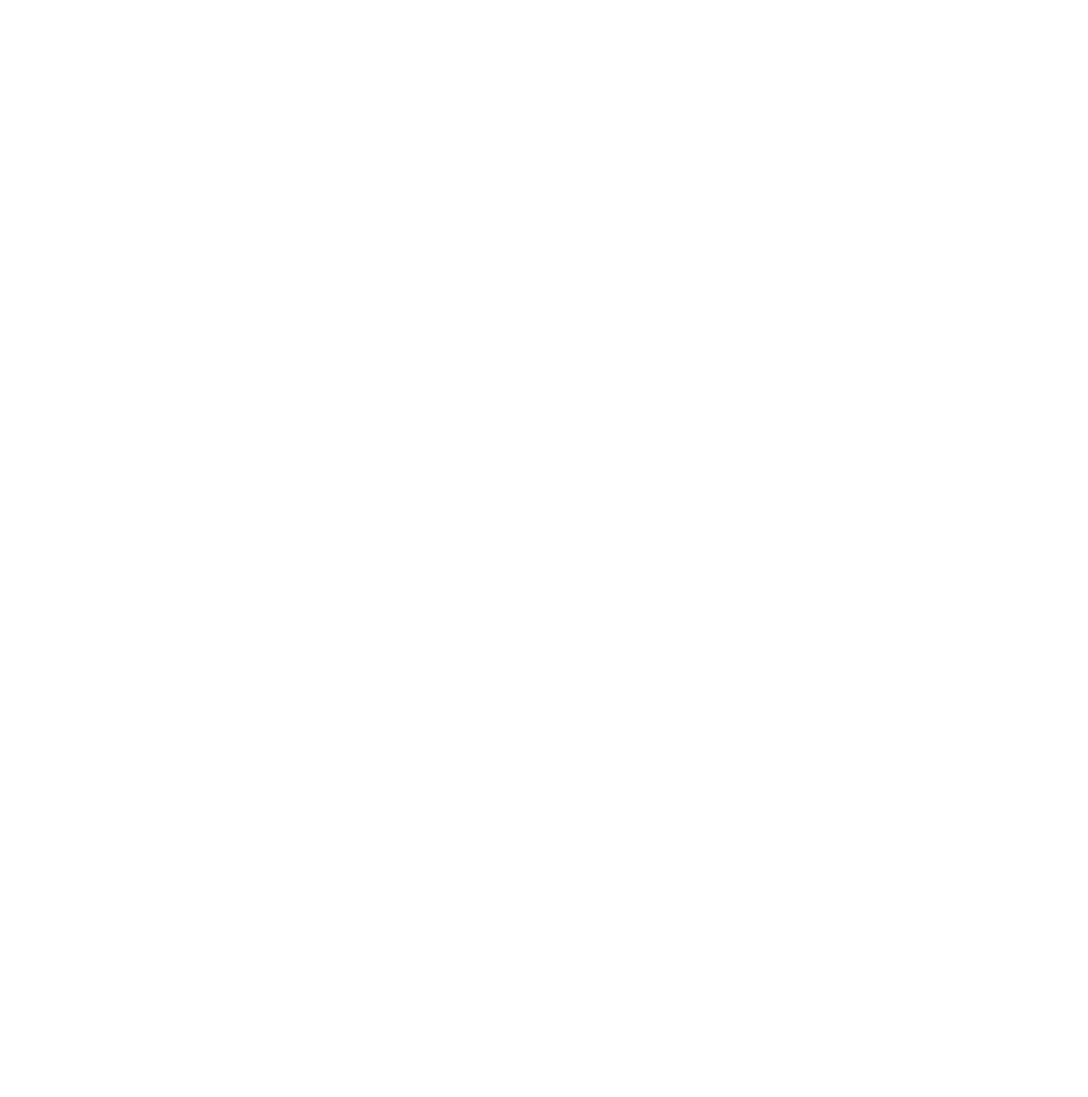
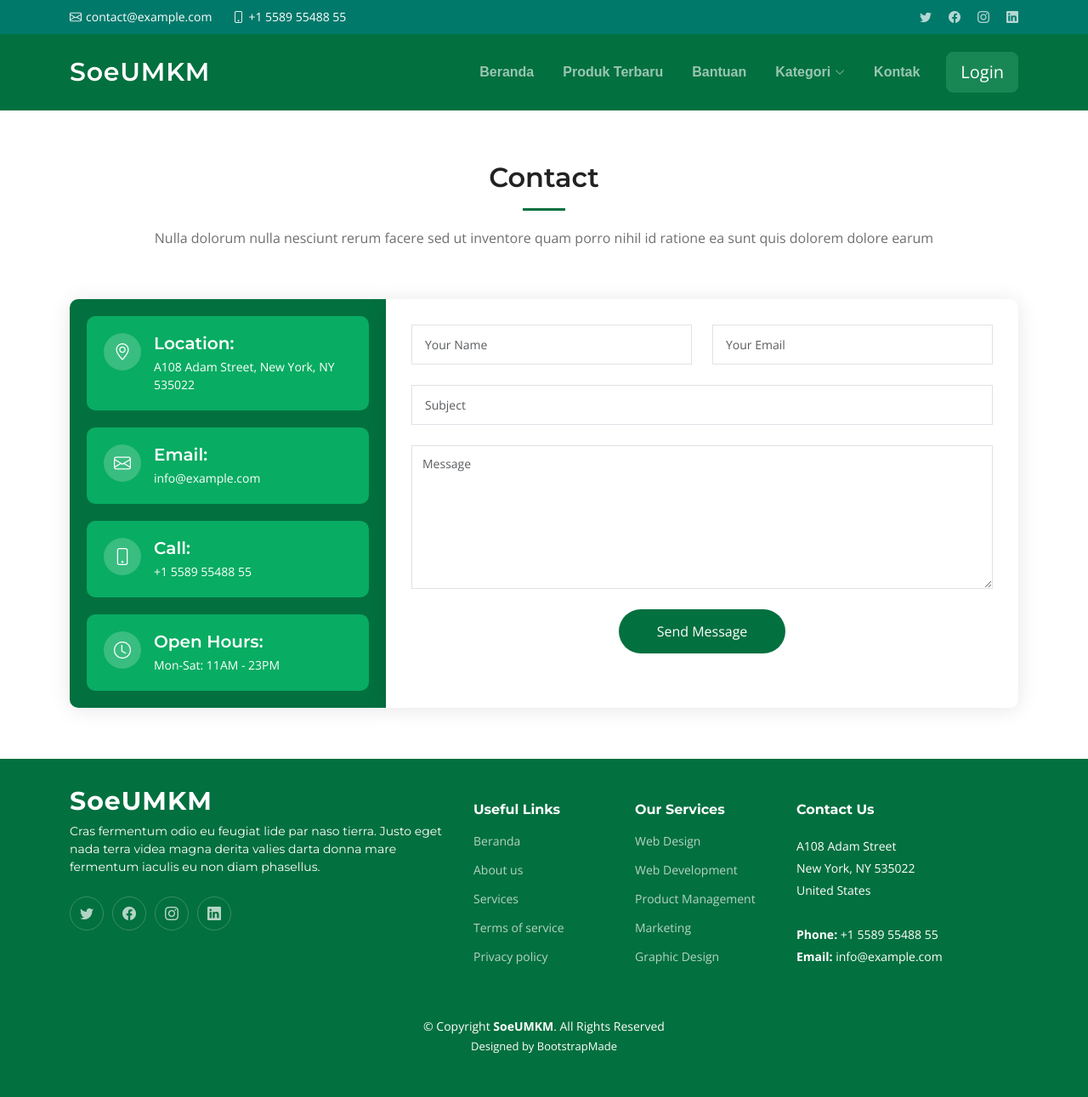
Before and after one commit to ekanugraha0211/promosiumkm, a plain HTML site: page kontak.html in a window 1280 px wide. Shown: the whole page at 85% size. Before the commit the page ends 800 px from the top, so only its background shows below. Drawn offline with nearby package versions, Linux system fonts and the light colour scheme.

Commit message:
perbaikan tampilan mobile

```diff
--- a/assets/css/main.css
+++ b/assets/css/main.css
@@ -321,7 +321,7 @@ section {
 }
 
 .header .logo h1 span {
-  color: #f96f59;
+  color: var(--color-secondary);
 }
 
 .sticked-header-offset {
@@ -498,7 +498,7 @@ section {
     inset: 0;
     padding: 50px 0 10px 0;
     margin: 0;
-    background: rgba(0, 131, 116, 0.9);
+    background: var(--color-primary);
     overflow-y: auto;
     transition: 0.3s;
     z-index: 9998;
@@ -554,8 +554,8 @@ section {
     padding: 10px 0;
     margin: 10px 20px;
     transition: all 0.5s ease-in-out;
-    background-color: #007466;
-    border: 1px solid #006459;
+    background-color: var(--color-primary);
+    border: 1px solid var(--color-secondary);
   }
 
   .navbar .dropdown>.dropdown-active,
@@ -1108,10 +1108,11 @@ section {
 /*--------------------------------------------------------------
 # Portfolio Section
 --------------------------------------------------------------*/
-/* .portfolio-flters {
+.portfolio-flters {
   display: flex;
   justify-content: center;
   gap: 10px;
+  margin-top: 10px;
 }
 
 .filter-btn {
@@ -1130,7 +1131,7 @@ section {
 
 .filter-active {
   background-color: #049956;
-}*/
+}
 
 .portfolio .portfolio-flters {
   padding: 0 0 20px 0;
@@ -1743,7 +1744,7 @@ section {
 
 .contact .info-item {
   width: 100%;
-  background-color: #009282;
+  background-color: #08ac62;
   margin-bottom: 20px;
   padding: 20px;
   border-radius: 10px;
--- a/kontak.html
+++ b/kontak.html
@@ -0,0 +1,252 @@
+<!DOCTYPE html>
+<html lang="en">
+<head>
+  <meta charset="utf-8">
+  <meta content="width=device-width, initial-scale=1.0" name="viewport">
+
+  <title>Soengenep UMKM</title>
+  <meta content="" name="description">
+  <meta content="" name="keywords">
+
+  <!-- Favicons -->
+  <link href="assets/img/logo.png" rel="icon">
+  <!-- <link href="assets/img/fashion.png" rel="icon"> -->
+  <link href="assets/img/apple-touch-icon.png" rel="apple-touch-icon">
+
+
+  <!-- Google Fonts -->
+  <link rel="preconnect" href="https://fonts.googleapis.com">
+  <link rel="preconnect" href="https://fonts.gstatic.com" crossorigin>
+  <link href="https://fonts.googleapis.com/css2?family=Open+Sans:ital,wght@0,300;0,400;0,500;0,600;0,700;1,300;1,400;1,600;1,700&family=Montserrat:ital,wght@0,300;0,400;0,500;0,600;0,700;1,300;1,400;1,500;1,600;1,700&family=Raleway:ital,wght@0,300;0,400;0,500;0,600;0,700;1,300;1,400;1,500;1,600;1,700&display=swap" rel="stylesheet">
+
+  <!-- Vendor CSS Files -->
+  <link href="assets/vendor/bootstrap/css/bootstrap.min.css" rel="stylesheet">
+  <link href="assets/vendor/bootstrap-icons/bootstrap-icons.css" rel="stylesheet">
+  <link href="assets/vendor/aos/aos.css" rel="stylesheet">
+  <link href="assets/vendor/glightbox/css/glightbox.min.css" rel="stylesheet">
+  <link href="assets/vendor/swiper/swiper-bundle.min.css" rel="stylesheet">
+
+  <!-- Template Main CSS File -->
+  <link href="assets/css/main.css" rel="stylesheet">
+</head>
+<body>
+     <!-- ======= Header ======= -->
+  <section id="topbar" class="topbar d-flex align-items-center">
+    <div class="container d-flex justify-content-center justify-content-md-between">
+      <div class="contact-info d-flex align-items-center">
+        <i class="bi bi-envelope d-flex align-items-center"><a href="mailto:contact@example.com">contact@example.com</a></i>
+        <i class="bi bi-phone d-flex align-items-center ms-4"><span>+1 5589 55488 55</span></i>
+      </div>
+      <div class="social-links d-none d-md-flex align-items-center">
+        <a href="#" class="twitter"><i class="bi bi-twitter"></i></a>
+        <a href="#" class="facebook"><i class="bi bi-facebook"></i></a>
+        <a href="#" class="instagram"><i class="bi bi-instagram"></i></a>
+        <a href="#" class="linkedin"><i class="bi bi-linkedin"></i></i></a>
+      </div>
+    </div>
+  </section><!-- End Top Bar -->
+
+  <header id="header" class="header d-flex align-items-center">
+
+    <div class="container-fluid container-xl d-flex align-items-center justify-content-between">
+      <a href="index.html" class="logo d-flex align-items-center">
+        <!-- Uncomment the line below if you also wish to use an image logo -->
+        <!-- <img src="assets/img/logo.png" alt=""> -->
+        <h1>Soe<span>UMKM</span></h1>
+      </a>
+      <nav id="navbar" class="navbar">
+        <ul>
+          <li><a href="index.html">Beranda</a></li>
+          <!-- <li><a href="about.html">Tentang</a></li> -->
+          <!-- <li><a href="#services">Services</a></li> -->
+          <li><a href="produk.html">Produk Terbaru</a></li>
+          <li><a href="help.html">Bantuan</a></li>
+          <!-- <li><a href="blog.html">Blog</a></li> -->
+          <li class="dropdown"><a href="#"><span>Kategori</span> <i class="bi bi-chevron-down dropdown-indicator"></i></a>
+            <ul>
+              <li><a href="produk_kuliner.html">Kuliner</a></li>
+                  <li><a href="produk_fashion.html">Fashion</a></li>
+                  <li><a href="produk_kerajinan.html">Kerajinan Tangan</a></li>
+            </ul>
+          </li>
+          <li><a href="kontak.html">Kontak</a></li>
+          <li><button type="button" class=" login-button btn btn-success btn-lg">Login</button>
+          </li>
+        </ul>
+</div>
+
+      </nav><!-- .navbar -->
+
+      <i class="mobile-nav-toggle mobile-nav-show bi bi-list"></i>
+      <i class="mobile-nav-toggle mobile-nav-hide d-none bi bi-x"></i>
+
+    </div>
+  </header><!-- End Header -->
+  <!-- End Header -->
+
+ <!-- ======= Contact Section ======= -->
+ <section id="contact" class="contact">
+    <div class="container" data-aos="fade-up">
+
+      <div class="section-header">
+        <h2>Contact</h2>
+        <p>Nulla dolorum nulla nesciunt rerum facere sed ut inventore quam porro nihil id ratione ea sunt quis dolorem dolore earum</p>
+      </div>
+
+      <div class="row gx-lg-0 gy-4">
+
+        <div class="col-lg-4">
+
+          <div class="info-container d-flex flex-column align-items-center justify-content-center">
+            <div class="info-item d-flex">
+              <i class="bi bi-geo-alt flex-shrink-0"></i>
+              <div>
+                <h4>Location:</h4>
+                <p>A108 Adam Street, New York, NY 535022</p>
+              </div>
+            </div><!-- End Info Item -->
+
+            <div class="info-item d-flex">
+              <i class="bi bi-envelope flex-shrink-0"></i>
+              <div>
+                <h4>Email:</h4>
+                <p>info@example.com</p>
+              </div>
+            </div><!-- End Info Item -->
+
+            <div class="info-item d-flex">
+              <i class="bi bi-phone flex-shrink-0"></i>
+              <div>
+                <h4>Call:</h4>
+                <p>+1 5589 55488 55</p>
+              </div>
+            </div><!-- End Info Item -->
+
+            <div class="info-item d-flex">
+              <i class="bi bi-clock flex-shrink-0"></i>
+              <div>
+                <h4>Open Hours:</h4>
+                <p>Mon-Sat: 11AM - 23PM</p>
+              </div>
+            </div><!-- End Info Item -->
+          </div>
+
+        </div>
+
+        <div class="col-lg-8">
+          <form action="forms/contact.php" method="post" role="form" class="php-email-form">
+            <div class="row">
+              <div class="col-md-6 form-group">
+                <input type="text" name="name" class="form-control" id="name" placeholder="Your Name" required>
+              </div>
+              <div class="col-md-6 form-group mt-3 mt-md-0">
+                <input type="email" class="form-control" name="email" id="email" placeholder="Your Email" required>
+              </div>
+            </div>
+            <div class="form-group mt-3">
+              <input type="text" class="form-control" name="subject" id="subject" placeholder="Subject" required>
+            </div>
+            <div class="form-group mt-3">
+              <textarea class="form-control" name="message" rows="7" placeholder="Message" required></textarea>
+            </div>
+            <div class="my-3">
+              <div class="loading">Loading</div>
+              <div class="error-message"></div>
+              <div class="sent-message">Your message has been sent. Thank you!</div>
+            </div>
+            <div class="text-center"><button type="submit">Send Message</button></div>
+          </form>
+        </div><!-- End Contact Form -->
+
+      </div>
+
+    </div>
+  </section><!-- End Contact Section -->
+
+
+
+
+
+   <!-- ======= Footer ======= -->
+   <footer id="footer" class="footer">
+
+    <div class="container">
+      <div class="row gy-4">
+        <div class="col-lg-5 col-md-12 footer-info">
+          <a href="index.html" class="logo d-flex align-items-center">
+            <span>SoeUMKM</span>
+          </a>
+          <p>Cras fermentum odio eu feugiat lide par naso tierra. Justo eget nada terra videa magna derita valies darta donna mare fermentum iaculis eu non diam phasellus.</p>
+          <div class="social-links d-flex mt-4">
+            <a href="#" class="twitter"><i class="bi bi-twitter"></i></a>
+            <a href="#" class="facebook"><i class="bi bi-facebook"></i></a>
+            <a href="#" class="instagram"><i class="bi bi-instagram"></i></a>
+            <a href="#" class="linkedin"><i class="bi bi-linkedin"></i></a>
+          </div>
+        </div>
+
+        <div class="col-lg-2 col-6 footer-links">
+          <h4>Useful Links</h4>
+          <ul>
+            <li><a href="#">Beranda</a></li>
+            <li><a href="#">About us</a></li>
+            <li><a href="#">Services</a></li>
+            <li><a href="#">Terms of service</a></li>
+            <li><a href="#">Privacy policy</a></li>
+          </ul>
+        </div>
+
+        <div class="col-lg-2 col-6 footer-links">
+          <h4>Our Services</h4>
+          <ul>
+            <li><a href="#">Web Design</a></li>
+            <li><a href="#">Web Development</a></li>
+            <li><a href="#">Product Management</a></li>
+            <li><a href="#">Marketing</a></li>
+            <li><a href="#">Graphic Design</a></li>
+          </ul>
+        </div>
+
+        <div class="col-lg-3 col-md-12 footer-contact text-center text-md-start">
+          <h4>Contact Us</h4>
+          <p>
+            A108 Adam Street <br>
+            New York, NY 535022<br>
+            United States <br><br>
+            <strong>Phone:</strong> +1 5589 55488 55<br>
+            <strong>Email:</strong> info@example.com<br>
+          </p>
+
+        </div>
+
+      </div>
+    </div>
+
+    <div class="container mt-4">
+      <div class="copyright">
+        &copy; Copyright <strong><span>SoeUMKM</span></strong>. All Rights Reserved
+      </div>
+      <div class="credits">
+        <!-- All the links in the footer should remain intact. -->
+        <!-- You can delete the links only if you purchased the pro version. -->
+        <!-- Licensing information: https://bootstrapmade.com/license/ -->
+        <!-- Purchase the pro version with working PHP/AJAX contact form: https://bootstrapmade.com/impact-bootstrap-business-website-template/ -->
+        Designed by <a href="https://bootstrapmade.com/">BootstrapMade</a>
+      </div>
+    </div>
+
+  </footer><!-- End Footer -->
+
+      <!-- Vendor JS Files -->
+  <script src="assets/vendor/bootstrap/js/bootstrap.bundle.min.js"></script>
+  <script src="assets/vendor/aos/aos.js"></script>
+  <script src="assets/vendor/glightbox/js/glightbox.min.js"></script>
+  <script src="assets/vendor/purecounter/purecounter_vanilla.js"></script>
+  <script src="assets/vendor/swiper/swiper-bundle.min.js"></script>
+  <script src="assets/vendor/isotope-layout/isotope.pkgd.min.js"></script>
+  <script src="assets/vendor/php-email-form/validate.js"></script>
+
+  <!-- Template Main JS File -->
+  <script src="assets/js/main.js"></script>
+</body>
+</html>
```
Also changed, not shown: index.html (+2 -2 lines), produk.html (+1 -1 lines), produk_detail.html (+1 -1 lines), produk_fashion.html (+1 -1 lines).
